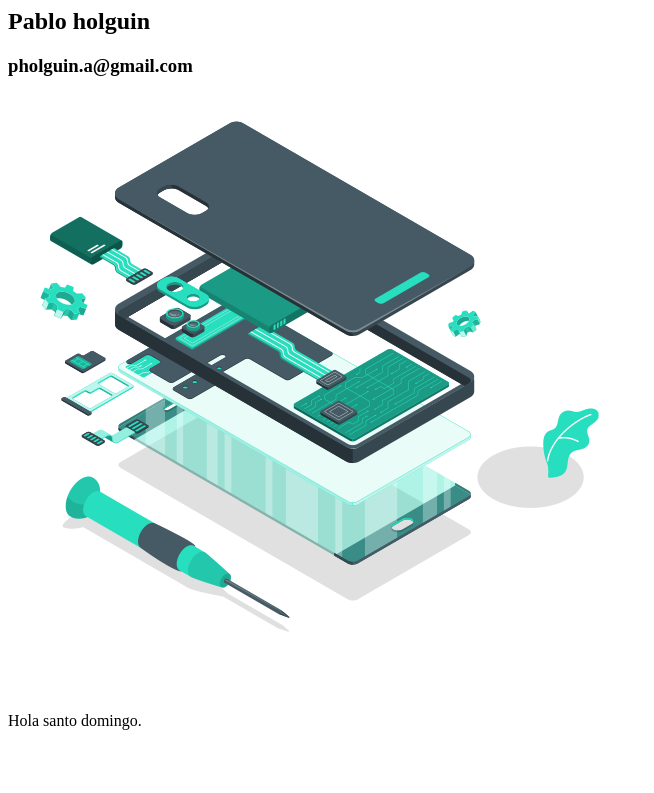
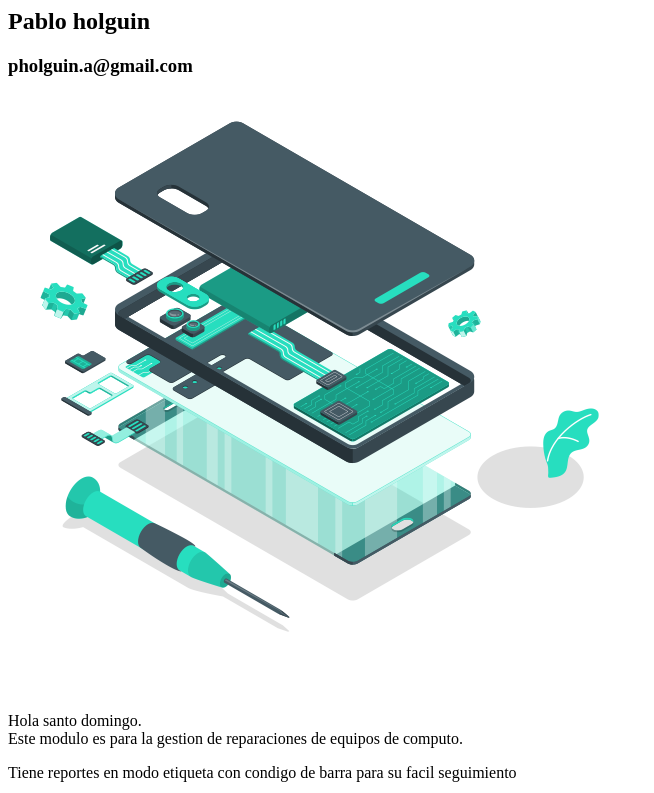
Before and after one commit to ithesk/fistrepair, a plain HTML site: page static/description/index.html in a window 1280 px wide. Shown: the top 793 px of the page, without its empty margins (0-654 px from the left). Drawn offline with Linux system fonts and the light colour scheme.

Commit message:
Agregando descripcion al index

```diff
--- a/static/description/index.html
+++ b/static/description/index.html
@@ -14,7 +14,8 @@
         </div>
         <div class="oe_span6">
             <p>
-                 Hola santo domingo.
+                 Hola santo domingo.  <br/>
+                 Este modulo es para la gestion de reparaciones de equipos de computo. </p> Tiene reportes en modo etiqueta con condigo de barra para su facil seguimiento  <br/>
             </p>
         </div>
     </div>
```
Also changed, not shown: 1 other file.
